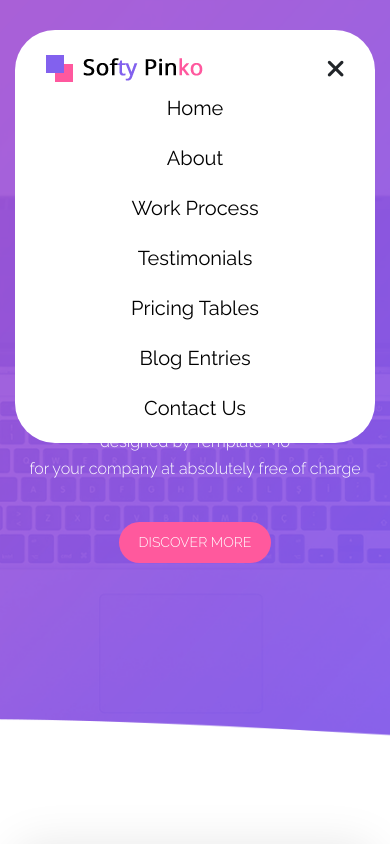
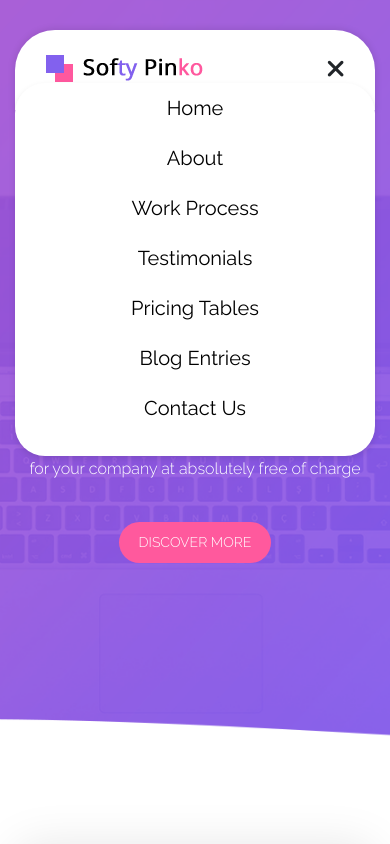
Before and after one commit to albert2704/Mini-Project, a website: page index.html in a window 390 px wide. Both pictures are taken after a click on the icon 332 px from the left and 68 px from the top of the page. Shown: the top 844 px of the page. Drawn offline with Linux system fonts and the light colour scheme.

Commit message:
add dropdown animation

```diff
--- a/assets/app.js
+++ b/assets/app.js
@@ -2,21 +2,25 @@ let hiddenMenu = document.querySelector('#hidden-menu');
 let hiddenExit = document.querySelector('#hidden-exit');
 let navHidden = document.querySelectorAll('.nav-child')[0];
 let hiddenClick = document.querySelectorAll('.nav-child a');
+let nav = document.querySelector('nav');
 hiddenClick.forEach((item) => {
     item.addEventListener('click', () => {
         hiddenMenu.classList.remove('hidden');
         hiddenExit.classList.add('hidden');
-        navHidden.classList.add('hidden');
+        navHidden.classList.remove('active');
+        nav.classList.remove('main-active');
     })
 })
 hiddenMenu.addEventListener('click', () => {
     hiddenMenu.classList.add('hidden');
     hiddenExit.classList.remove('hidden');
-    navHidden.classList.remove('hidden');
+    navHidden.classList.add('active');
     navHidden.style.display = 'block';
+    nav.classList.add('main-active');
 })
 hiddenExit.addEventListener('click', () => {
     hiddenMenu.classList.remove('hidden');
     hiddenExit.classList.add('hidden');
-    navHidden.classList.add('hidden');
+    navHidden.classList.remove('active');
+    nav.classList.remove('main-active');
 })
--- a/assets/scss/style.scss
+++ b/assets/scss/style.scss
@@ -15,10 +15,6 @@ html {
     font-family: 'Raleway', sans-serif;
 }
 
-.open {
-    display: block !important;
-}
-
 header {
     position: fixed;
     top: 30px;
@@ -28,6 +24,7 @@ header {
     width: 100%;
 
     nav {
+        position: relative;
         background-color: #fff;
         width: 100%;
         border-radius: 40px;
@@ -64,8 +61,6 @@ header {
                         color: $pink-color;
                     }
                 }
-
-
                 #Home {
                     color: $pink-color;
                 }
@@ -77,6 +72,11 @@ header {
 @media screen and (max-width: 991.98px) {
     header {
         nav {
+            box-shadow: 0px 0px 7px 1px rgba(0, 0, 0, 0.1);
+            &.main-active {
+                border-bottom-left-radius: 0;
+                border-bottom-right-radius: 0;
+            }
             .main-nav {
                 flex-wrap: wrap;
                 .top-header {
@@ -93,7 +93,19 @@ header {
                 }
 
                 .nav-child {
-                    display: none;
+                    box-shadow: 0px 3px 6px 0px rgba(0, 0, 0, 0.1);
+                    position: absolute;
+                    top: 53px;
+                    left: 0;
+                    height: 0;
+                    overflow: hidden;
+                    border-radius: 30px;
+                    width: 100%;
+                    background-color: #fff;
+                    &.active {
+                        height: 373px;
+                        transition: height 0.9s;
+                    }
                     margin: auto;
                     text-align: center;
                     &.hidden {
```
Also changed, not shown: assets/css/style.css, 1 other file.
